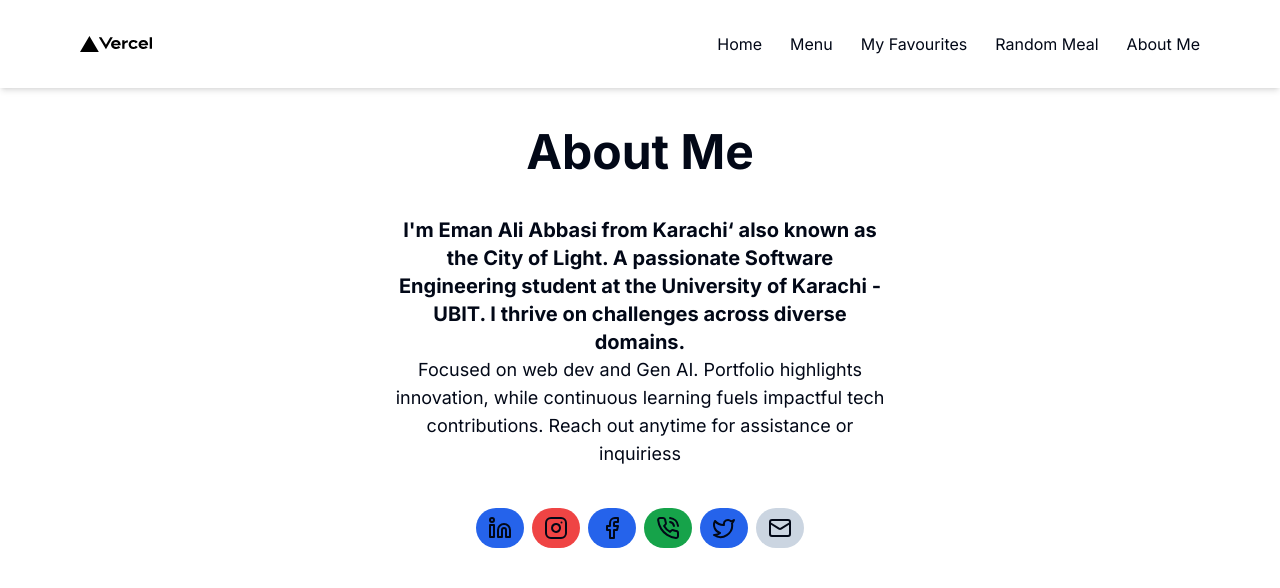
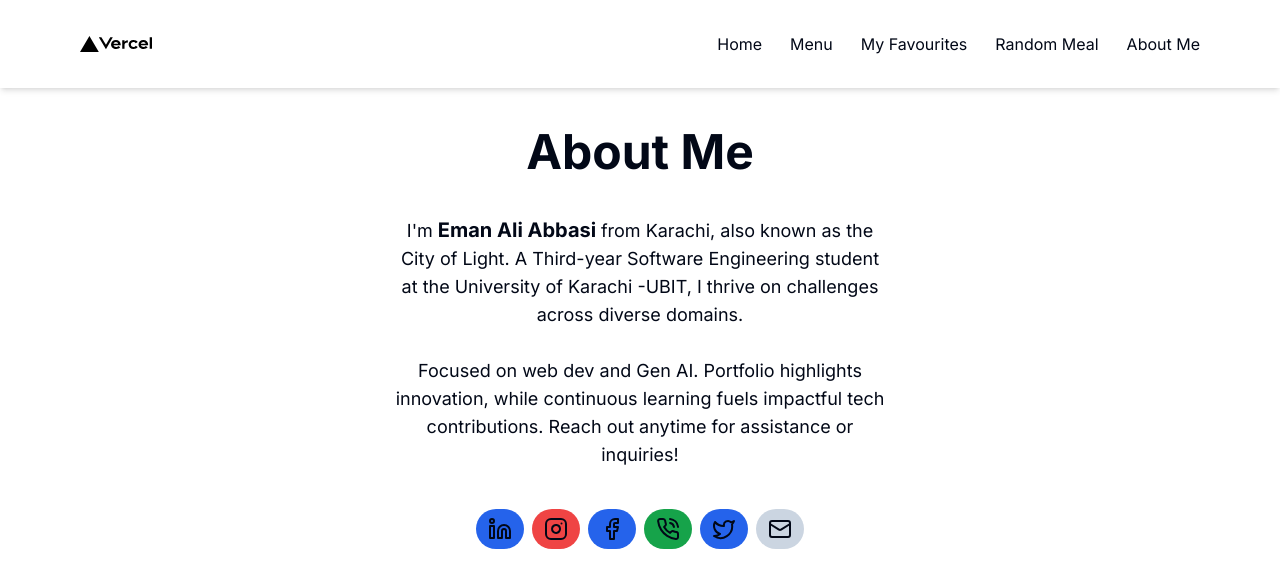
Before and after one commit to bro-maanii/restaurant-app, a Next.js app: page /About-me in a window 1280 px wide. Shown: the top 588 px of the page. Built offline with nearby package versions, Linux system fonts and the light colour scheme.

Commit message:
updating

```diff
--- a/app/About-me/page.tsx
+++ b/app/About-me/page.tsx
@@ -16,16 +16,20 @@ export default function page() {
     <div className="flex flex-col justify-center items-center ">
       <h1 className="text-2xl sm:text-5xl font-bold py-10">About Me</h1>
       <div className="text-center md:w-[500px]">
-      <p className="text-lg sm:text-xl font-bold">
-        I&apos;m Eman Ali Abbasi from Karachi&lsquo; also known as the City of Light. A
-        passionate Software Engineering student at the University of Karachi
-        -UBIT. I thrive on challenges across diverse domains.
-      </p>
-      <p className="sm:text-lg">
-        Focused on web dev and Gen AI. Portfolio highlights innovation, while
-        continuous learning fuels impactful tech contributions. Reach out
-        anytime for assistance or inquiriess
-      </p>
+      <p className="pb-7 px-2 text-lg ">
+              I&apos;m{" "}
+              <strong className="text-xl ">
+                Eman Ali Abbasi{" "}
+              </strong>{" "}
+              from Karachi, also known as the City of Light. A Third-year
+              Software Engineering student at the University of Karachi -UBIT, I
+              thrive on challenges across diverse domains.
+            </p>
+            <p className="text-lg">
+              Focused on web dev and Gen AI. Portfolio highlights innovation,
+              while continuous learning fuels impactful tech contributions.
+              Reach out anytime for assistance or inquiries!
+            </p>
       </div>
       <div className="flex flex-wrap gap-2 py-10">
             <Link
--- a/app/Category/[slug]/page.tsx
+++ b/app/Category/[slug]/page.tsx
@@ -36,8 +36,8 @@ export default async function page({params,}:{
           </h1>
           <p className="lg:w-2/3 mx-auto leading-relaxed text-base">
             Whatever cardigan tote bag tumblr hexagon brooklyn asymmetrical
-            gentrify, subway tile poke farm-to-table. Franzen you probably
-            haven't heard of them.
+            gentrify subway tile poke farm-to-table. Franzen you probably
+            havent heard of them.
           </p>
         </div>
         <div className="flex flex-wrap -m-4">
```
